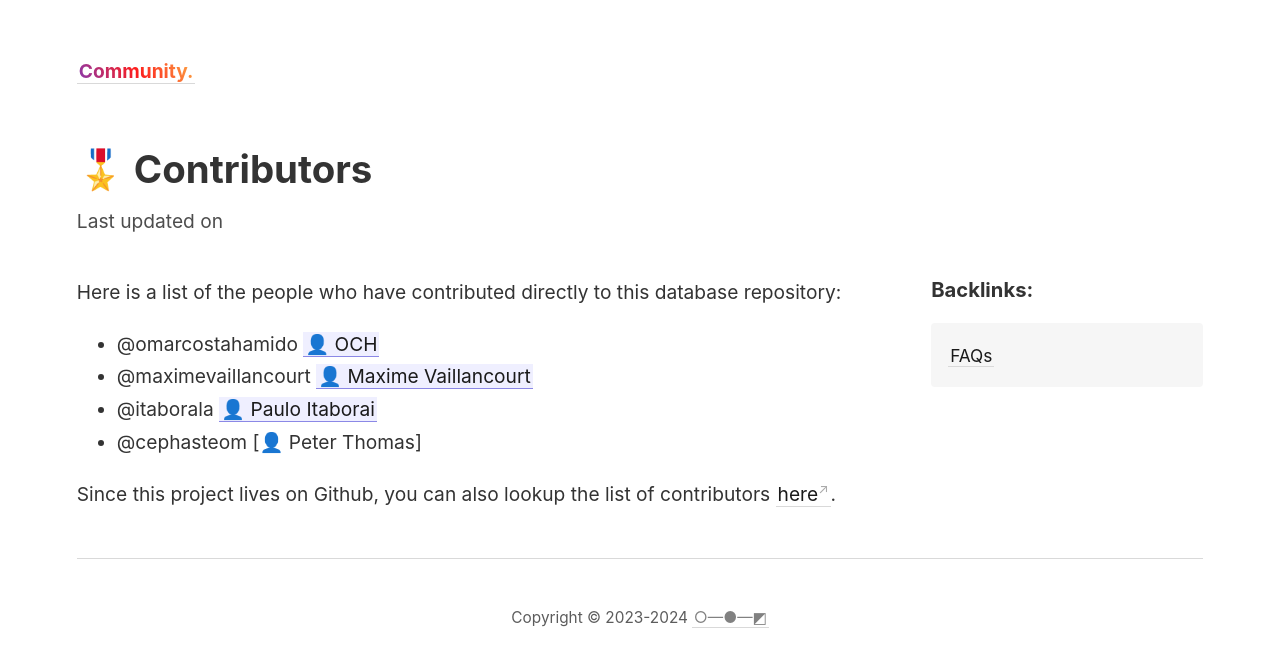
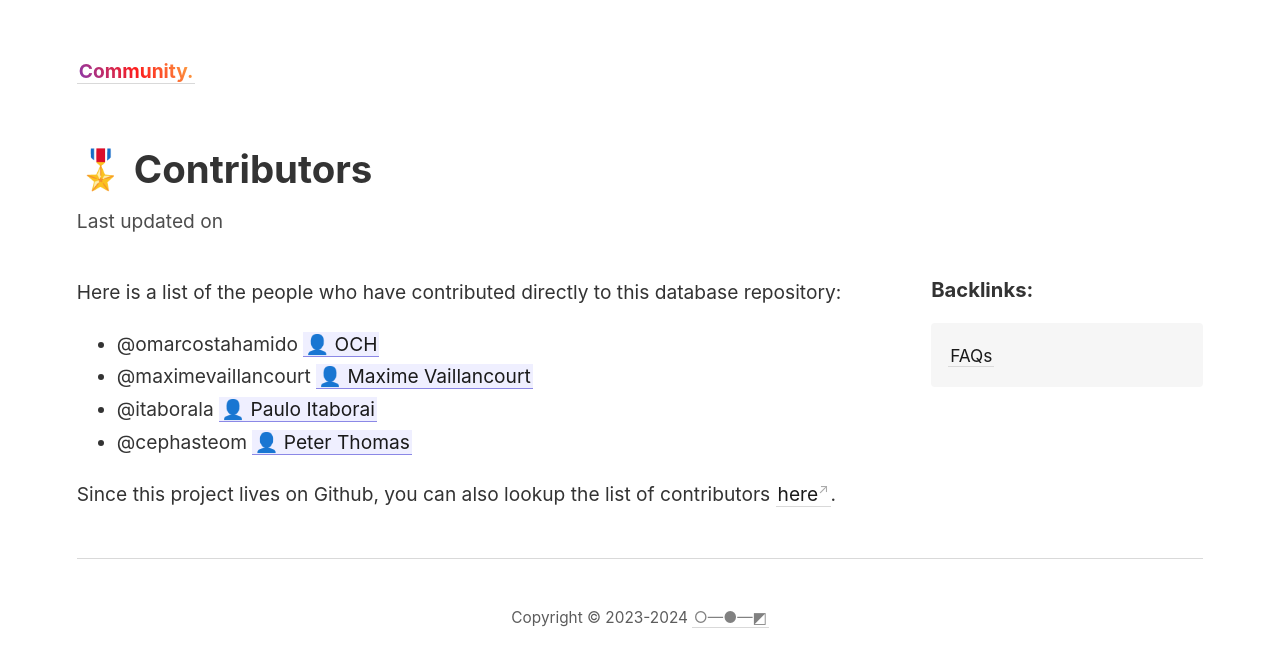
Before and after one commit to Quantumland-art/community, a Jekyll site: the page built from _content/faqs/🎖️ Contributors.md, in a window 1280 px wide. Shown: the top 667 px of the page. Built offline with Jekyll 4.4.1, drawn with Linux system fonts in a browser that asks for light colours.

```diff
--- a/_content/faqs/🎖️ Contributors.md
+++ b/_content/faqs/🎖️ Contributors.md
@@ -6,6 +6,6 @@ Here is a list of the people who have contributed directly to this database repo
 - @omarcostahamido [[👤 OCH]]
 - @maximevaillancourt [[👤 Maxime Vaillancourt]]
 - @itaborala [[👤 Paulo Itaborai]]
-- @cephasteom [👤 Peter Thomas]
+- @cephasteom [[👤 Peter Thomas]]
 
 Since this project lives on Github, you can also lookup the list of contributors [here](https://github.com/Quantumland-art/community/graphs/contributors).
```
